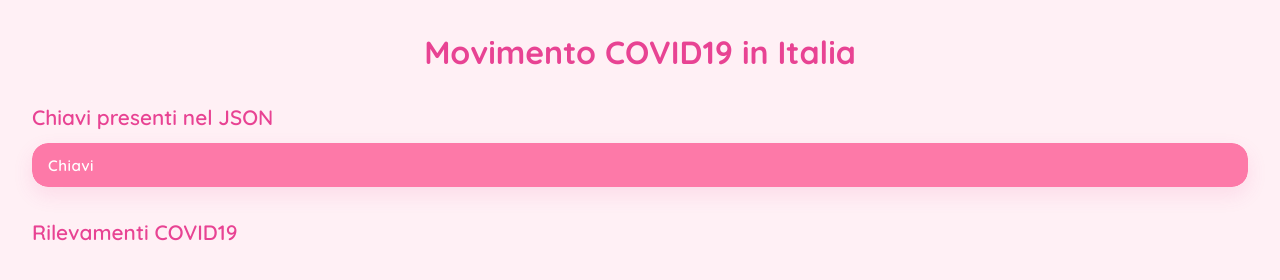
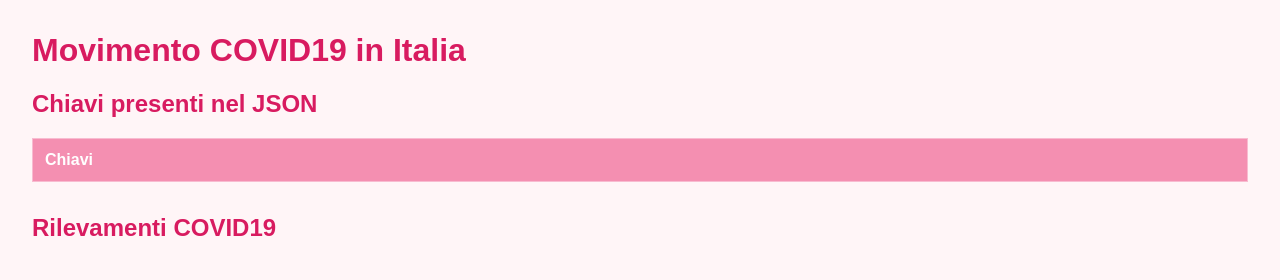
Before and after one commit to saralouihrani/lavoritps, a plain HTML site: page COVID/index.html in a window 1280 px wide. Drawn offline with Linux system fonts and the light colour scheme; no server answers.

Commit message:
Update style.css

```diff
--- a/COVID/style.css
+++ b/COVID/style.css
@@ -1,81 +1,46 @@
 @import url('https://fonts.googleapis.com/css2?family=Quicksand:wght@400;600;700&display=swap');
 
 body {
-  font-family: 'Quicksand', sans-serif;
+  font-family: Arial, sans-serif;
   margin: 2rem;
-  color: #4a4a4a;
-  background: #fff0f5; /* Rosa chiarissimo pastello */
+  color: #4a3b40;
+  background-color: #fff5f7;
 }
 
-h1 {
-  color: #d63031;
-  color: #e84393;
-  font-weight: 700;
-  text-align: center;
-  font-size: 2rem;
-  margin-bottom: 1.5rem;
-}
-
-h2 {
-  color: #e84393;
-  font-weight: 600;
-  font-size: 1.3rem;
-  margin-top: 2rem;
-  margin-bottom: 0.8rem;
-}
-
-#stato {
-  text-align: center;
-  color: #fd79a8;
-  font-weight: 600;
-  font-style: italic;
+h1, h2 {
+  color: #d81b60;
 }
 
 .tabella-contenitore {
   overflow-x: auto;
   margin-bottom: 2rem;
-  border-radius: 16px;
-  box-shadow: 0 8px 20px rgba(232, 67, 147, 0.12);
-  background: #ffffff;
 }
 
 table {
-  border-collapse: separate;
-  border-spacing: 0;
+  border-collapse: collapse;
   width: 100%;
-  background: #ffffff;
-  border-radius: 16px;
-  overflow: hidden;
+  background-color: #ffffff;
 }
 
 th, td {
-  padding: 0.8rem 1rem;
+  border: 1px solid #f8bbd0;
+  padding: 0.75rem;
   text-align: left;
 }
 
 th {
-  background: #fd79a8; /* Intestazione rosa morbido */
+  background-color: #f48fb1;
   color: #ffffff;
-  font-weight: 600;
-  font-size: 0.95rem;
-  letter-spacing: 0.5px;
-  border: none;
-}
-
-td {
-  border-bottom: 1px solid #ffeaa7; /* Separatore giallo crema chiaro */
-  font-size: 0.9rem;
-  color: #2d3436;
-}
-
-tr:last-child td {
-  border-bottom: none;
 }
 
 tr:nth-child(even) {
-  background: #fff8fa; /* Alternate righe rosa leggerissimo */
+  background-color: #fce4ec;
 }
 
+#stato {
+  color: #c2185b;
+  font-weight: bold;
+}
 tr:hover {
   background-color: #ffeaa7; /* Effetto evidenziatore al passaggio */
   transition: background-color 0.2s ease;
```
